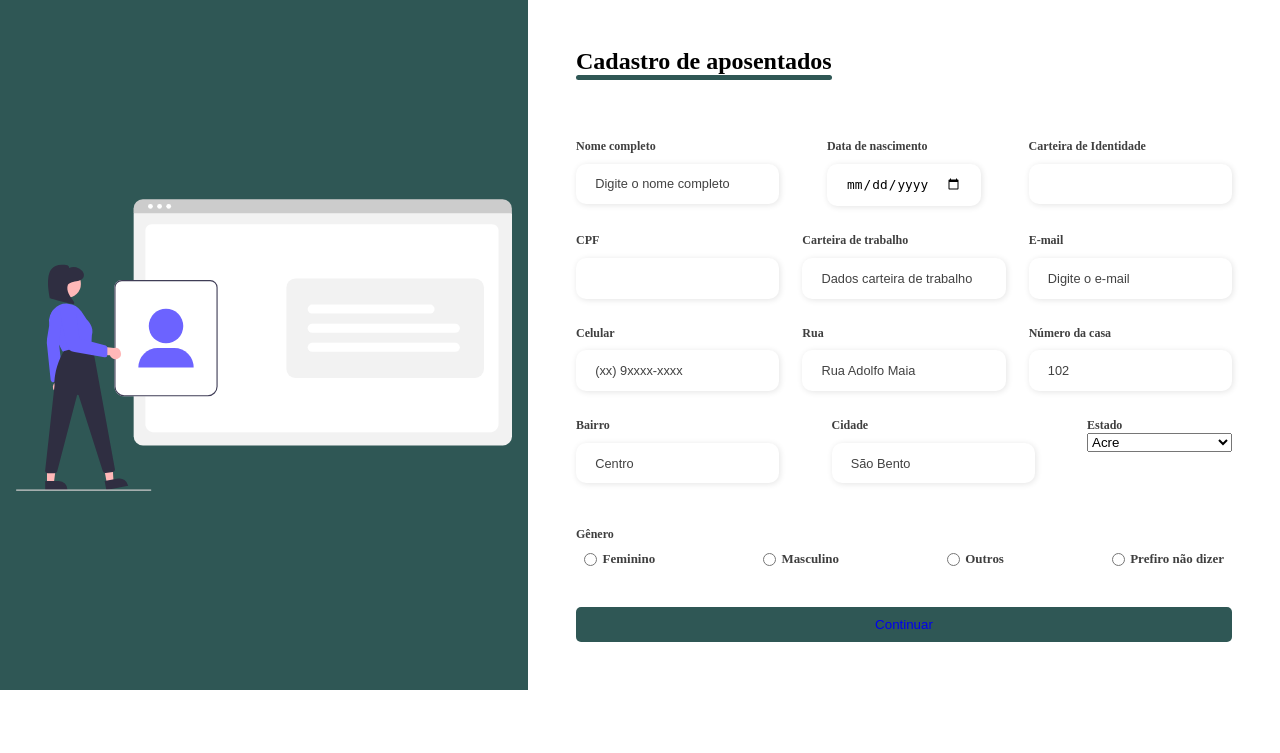
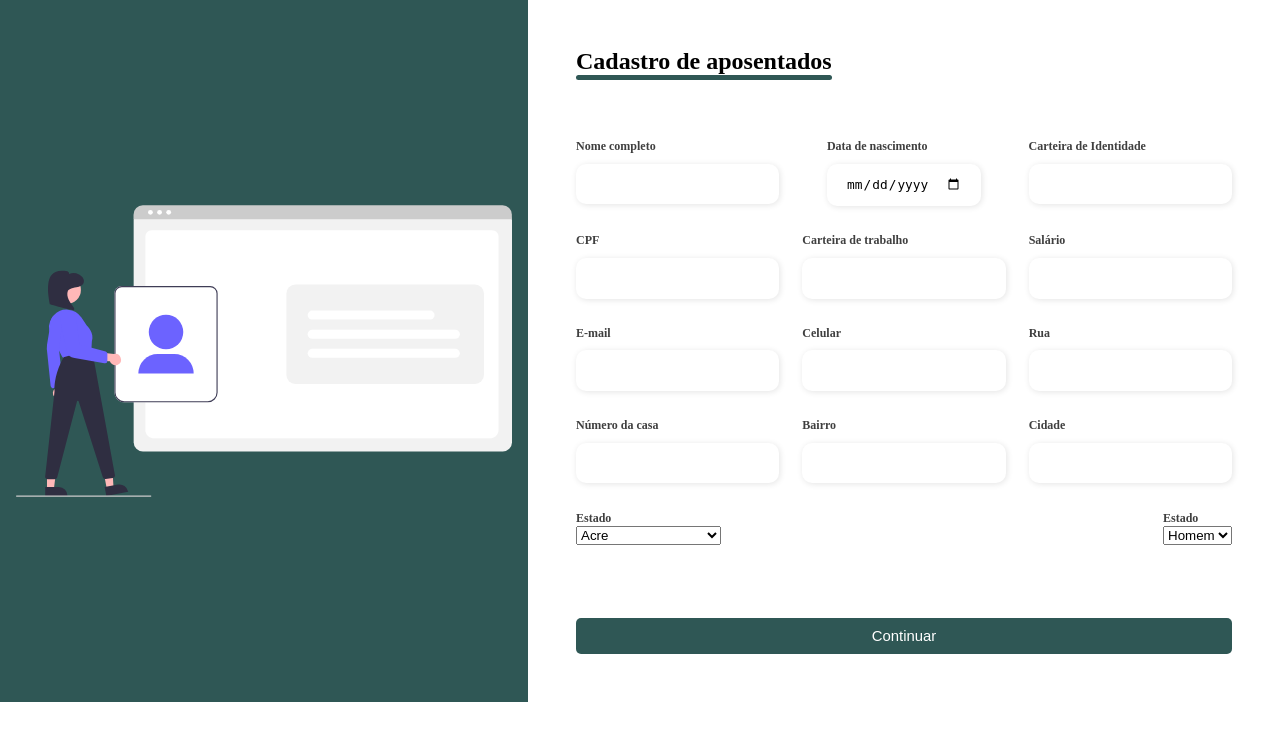
Before and after one commit to johnqueiroz/PHP, a PHP site: page /cadastrar-aposentados.php in a window 1280 px wide. Shown: the part 47-800 px from the top of the page. Run offline with PHP 8.4, Linux system fonts and the light colour scheme.

Commit message:
Cadastro de aposentados concluído. Menos o botão.

```diff
--- a/PHP/cadastrar-aposentados.php
+++ b/PHP/cadastrar-aposentados.php
@@ -1,5 +1,7 @@
 <!DOCTYPE html>
 <html lang="pt-br">
+
+<!-- Cabeçalho com links e titulo da pagina-->
 <head>
     <meta charset="UTF-8">
     <meta http-equiv="X-UA-Compatible" content="IE=edge">
@@ -10,12 +12,15 @@
     <link rel="stylesheet" href="https://cdnjs.cloudflare.com/ajax/libs/font-awesome/6.4.0/css/all.min.css">
     <title>Cadastro de aposentados</title>
 </head>
+
+
 <body>
 
+    <!-- Inicio da navbar-->
     <nav class="navbar">
 
-        <div class="max-width"> <!-- Iniciando div max-width-->
-            <div class="logo"><a href="index.html">IMPRESB</a></div>
+        <div class="max-width">
+            <div class="logo"><a href="index.php">IMPRESB</a></div>
 
             <ul class="menu" id="menu-site">
                 <li class="dropdown">
@@ -43,22 +48,53 @@
                 </li>
 
                 <li class="dropdown">
-                    <a href="login.html"><i class="fa-solid fa-arrow-right-from-bracket"></i></a>
+                    <a href="login.php"><i class="fa-solid fa-arrow-right-from-bracket"></i></a>
                  </li>
             </ul>
 
             <div class="menu-btn" id="menu-btn">
                 <i class="fa-solid fa-bars" id="menu-icon"></i>
             </div>
-        </div> <!-- Fechando div max-width-->
+        </div>
     </nav>
+    <!-- Fim da navbar-->
 
+
+    <!-- Inicio do corpo da pagina, com a imagem e o formulario-->
     <article class="formato-pagina-corpo-imagem">
+
+    <!--Imagem-->
         <div class="imagem">
             <img src="../images/undraw_personal_site_re_c4bp (1).svg">
         </div>
 
+        <?php
+            //Incluindo classes que serao utilizadas
+            require '../PHP/Conexao.php';
+            require '../PHP/Aposentados.php';
 
+            $formData = filter_input_array(INPUT_POST, FILTER_DEFAULT);
+
+            if(!empty($formData['infoAposentado'])){
+                $createAposentado = new Aposentados();
+                $createAposentado->formData = $formData;
+                $cadastroAposentado = $createAposentado->inserirAposentado();
+                $cadastroEndereco = $createAposentado->inserirEnderecoAposentado();
+
+                if($cadastroAposentado and $cadastroEndereco){
+                    header("Location: index.php");
+                }else{
+                     echo "<p style='color: #f00;'>Erro: Aposentado não cadastrado com sucesso!</p>";
+                }
+            }
+
+
+
+
+
+
+        ?>
+        <!-- Inicio do formulario -->
         <div class="form">
             <form action="" name="criarAposentado" method="POST">
 
@@ -71,12 +107,12 @@
                 <div class="input-group">
                     <div class="input-box">
                         <label for="nome">Nome completo</label>
-                        <input id="nome" type="text" name="nome" placeholder="Digite o nome completo" required>
+                        <input id="nome" type="text" name="nome" required>
                     </div>
 
                     <div class="input-box">
-                        <label for="dataNascimento">Data de nascimento</label>
-                        <input id="dataNascimento" type="date" name="dataNascimento" required>
+                        <label for="data_nascimento">Data de nascimento</label>
+                        <input id="data_nascimento" type="date" name="data_nascimento" required>
                     </div>
 
                     <div class="input-box">
@@ -85,43 +121,48 @@
                     </div>
 
                     <div class="input-box">
-                        <label for="CPF">CPF</label>
-                        <input id="CPF" type="number" name="CPF" required>
+                        <label for="cpf">CPF</label>
+                        <input id="cpf" type="number" name="cpf" required>
                     </div>
 
                     <div class="input-box">
-                        <label for="carteiraTrabalho">Carteira de trabalho</label>
-                        <input id="carteiraTrabalho" type="text" name="carteiraTrabalho" placeholder="Dados carteira de trabalho">
+                        <label for="ctps">Carteira de trabalho</label>
+                        <input id="ctps" type="text" name="ctps" >
+                    </div>
+
+                    <div class="input-box">
+                        <label for="salario">Salário</label>
+                        <input id="salario" type="number" name="salario">
                     </div>
 
                     <div class="input-box">
                         <label for="email">E-mail</label>
-                        <input id="email" type="email" name="email" placeholder="Digite o e-mail">
+                        <input id="email" type="email" name="email" >
                     </div>
 
                     <div class="input-box">
                         <label for="celular">Celular</label>
-                        <input id="celular" type="tel" name="celular" placeholder="(xx) 9xxxx-xxxx">
+                        <input id="celular" type="tel" name="celular">
                     </div>
 
                     <div class="input-box">
                         <label for="logradouro">Rua</label>
-                        <input id="logradouro" type="text" name="logradouro" placeholder="Rua Adolfo Maia">
+                        <input id="logradouro" type="text" name="logradouro">
                     </div>
 
                     <div class="input-box">
                         <label for="numero">Número da casa</label>
-                        <input id="numero" type="text" name="numero" placeholder="102">
+                        <input id="numero" type="number" name="numero" >
                     </div>
 
                     <div class="input-box">
                         <label for="bairro">Bairro</label>
-                        <input id="bairro" type="text" name="bairro" placeholder="Centro">
+                        <input id="bairro" type="text" name="bairro" >
                     </div>
 
                     <div class="input-box">
                         <label for="cidade">Cidade</label>
-                        <input id="cidade" type="text" name="cidade" placeholder="São Bento">
+                        <input id="cidade" type="text" name="cidade" >
                     </div>
 
                     <div class="input-box">
@@ -157,40 +198,21 @@
                         </select>
                     </div>
 
-                </div>
-
-                <div class="gender-inputs">
-                    <div class="gender-title">
-                        <h6>Gênero</h6>
-                    </div>
-
-                    <div class="gender-group">
-                        <div class="gender-input">
-                            <input id="female" type="radio" name="gender">
-                            <label for="female">Feminino</label>
-                        </div>
-
-                        <div class="gender-input">
-                            <input id="male" type="radio" name="gender">
-                            <label for="male">Masculino</label>
-                        </div>
-
-                        <div class="gender-input">
-                            <input id="others" type="radio" name="gender">
-                            <label for="others">Outros</label>
-                        </div>
-
-                        <div class="gender-input">
-                            <input id="none" type="radio" name="gender">
-                            <label for="none">Prefiro não dizer</label>
-                        </div>
+                    <div class="input-box">
+                        <label for="sexo">Estado</label>
+                        <select id="sexo" name="sexo">
+                            <option value="1">Homem</option>
+                            <option value="2">Mulher</option>
+                        </select>
                     </div>
                 </div>
 
                 <div class="continue-button">
-                    <button><a href="inserir-arquivos-aposentado.html">Continuar</a></button>
+                    <button class="button-content" type="submit" name="infoAposentado" value="Continuar">Continuar</button>
                 </div>
             </form>
+
+            <!-- Fim do formulario -->
         </div>
     </article>
 
```
